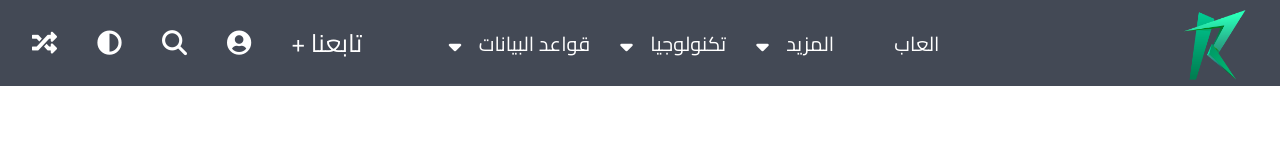
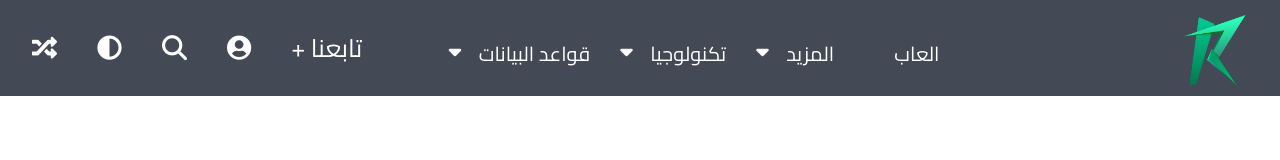
Before and after one commit to mahmoudaboalwafa1/-Rasko_Website-, a plain HTML site: page index.html in a window 1280 px wide. Shown: the top 160 px of the page. Drawn offline with Linux system fonts and the light colour scheme.

Commit message:
edit on navbar

```diff
--- a/style.css
+++ b/style.css
@@ -62,7 +62,7 @@ header a:hover {
 
 ul.head,
 nav {
-  height: 70px;
+  height: 80px;
   display: flex;
   align-items: center;
 }
@@ -71,6 +71,10 @@ nav {
   ul.head,
   nav a{
     display: none;
+  }
+
+  header {
+    height: 98px;
   }
 
   .menu-icon {
@@ -97,7 +101,7 @@ ul.head a {
   display: block;
   padding-top: 35px;
   padding-left: 40px;
-  height: 97px;
+  height: 87px;
   transition: var(--main-transition);
 }
 
```
